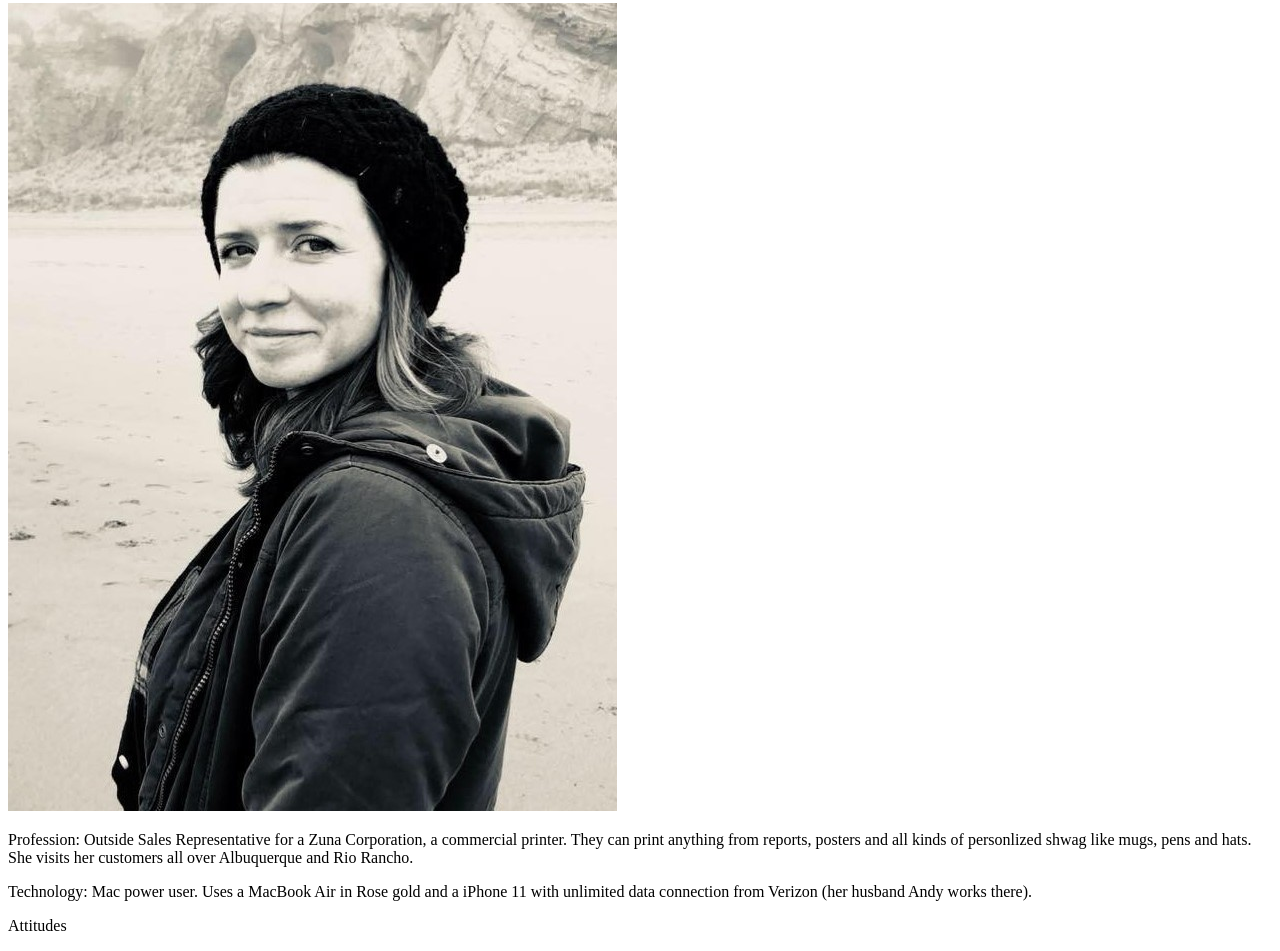
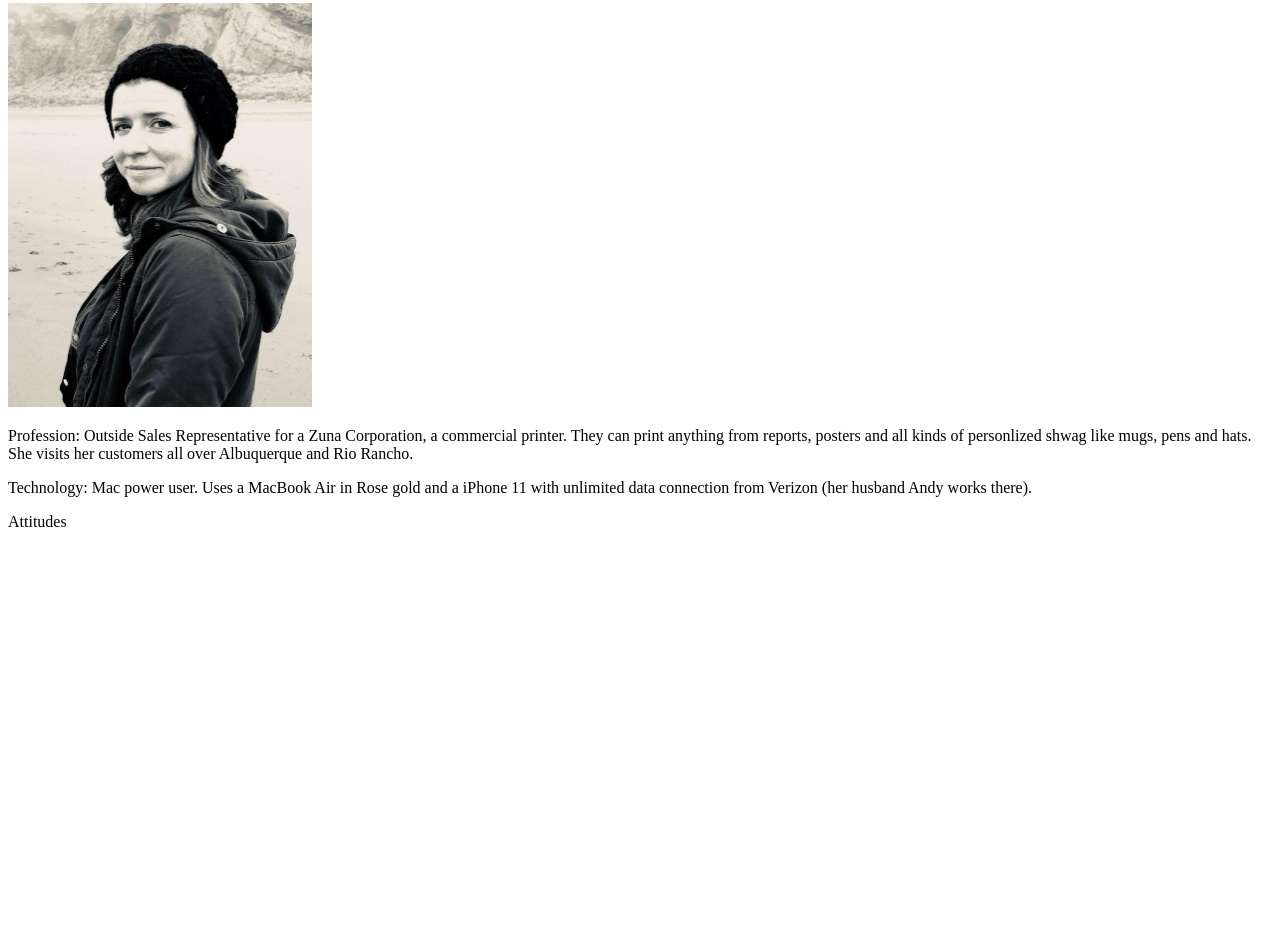
Before and after one commit to MollyMontano/my-pwp-mollymontano, a plain HTML site: page public_html/documentation/milestone-1.html in a window 1280 px wide. Shown: the part 351-1302 px from the top of the page. After the commit the page ends 898 px from the top, so only its background shows below. Drawn offline with Linux system fonts and the light colour scheme.

Commit message:
adjusted persona image

```diff
--- a/public_html/documentation/milestone-1.html
+++ b/public_html/documentation/milestone-1.html
@@ -31,8 +31,7 @@
     <div>
 
     </div>
-<img src="Michelle%20Park%20coat%20(2).jpg" alt="Michelle Park" max-width="50%" max-height="50%"/>
-    <div>
+<img src="Michelle%20Park%20coat%20(2).jpg" alt="Michelle Park" width="304px" height="404px"/>
         <p>Profession: Outside Sales Representative for a Zuna Corporation, a commercial printer.
         They can print anything from reports, posters and all kinds of personlized shwag like mugs,
         pens and hats.  She visits her customers all over Albuquerque and Rio Rancho.</p>
```
